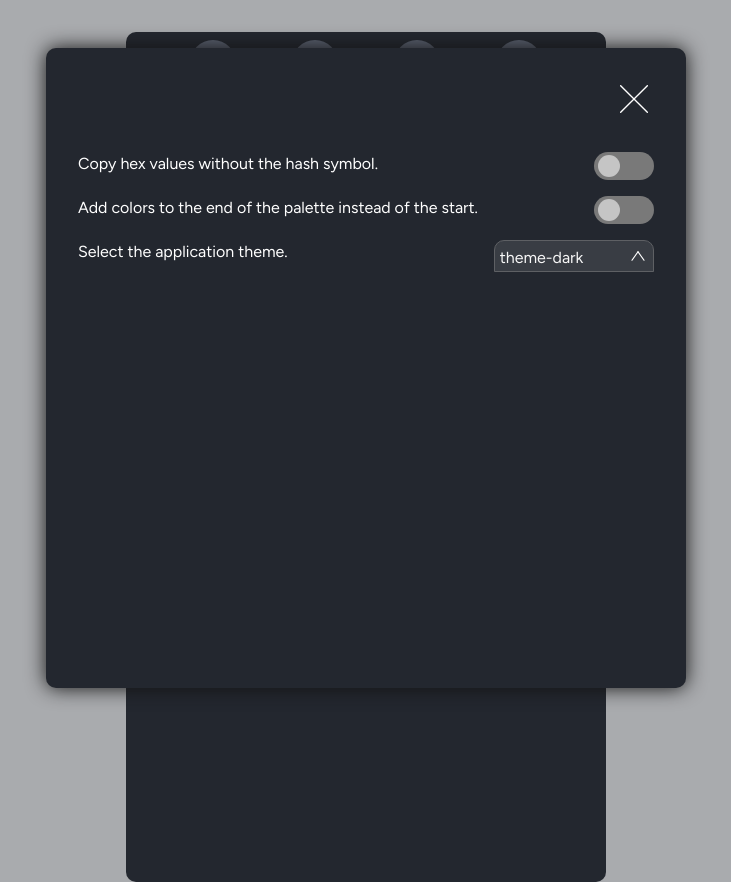
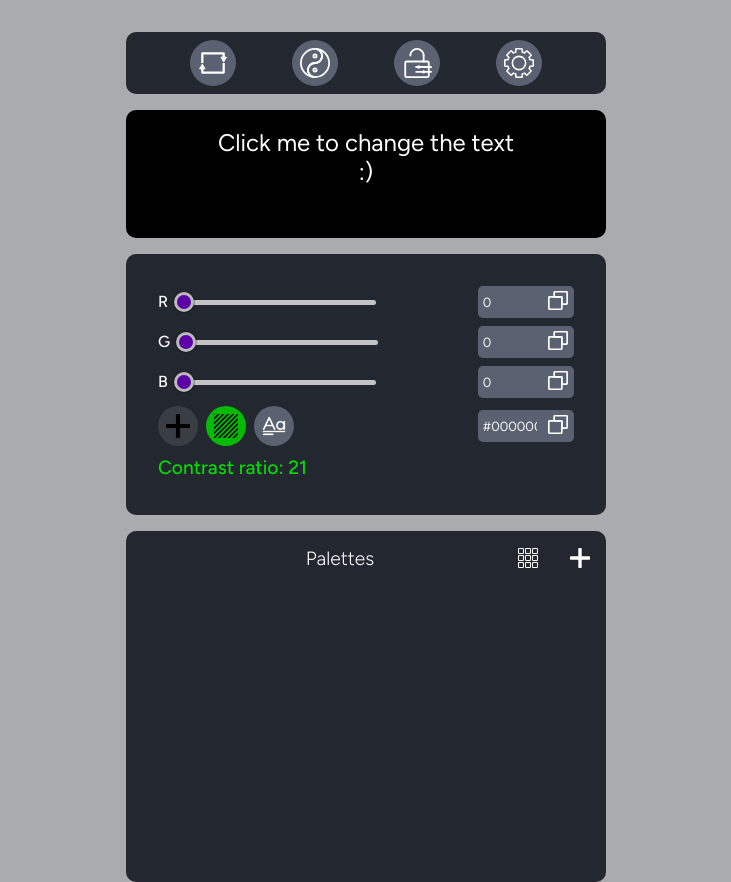
Before and after one commit to andrec2709/colorpicker-react, a React (Vite) app: page / in a window 1280 px wide. Shown: the whole page, without its empty margins (274-1005 px from the left). Built offline with nearby package versions, Linux system fonts and the light colour scheme.

Commit message:
add theme to localStorage

```diff
--- a/src/contexts/SettingsContext.tsx
+++ b/src/contexts/SettingsContext.tsx
@@ -29,7 +29,7 @@ type Props = {
 };
 
 export const SettingsProvider = ({ children }: Props) => {
-    const [isSettingsVisible, setIsSettingsVisible] = useState(true);
+    const [isSettingsVisible, setIsSettingsVisible] = useState(false);
     const [copyHexWithoutHash, setCopyHexWithoutHash] = useState(localStorage.getItem('copy-hex-without-hash') === 'true' ? true : false || false);
     const [addColorToEnd, setAddColorToEnd] = useState(localStorage.getItem('add-color-to-end') === 'true' ? true : false || false);
 
--- a/src/contexts/ThemeContext.tsx
+++ b/src/contexts/ThemeContext.tsx
@@ -1,5 +1,5 @@
 import { createContext, useContext, useEffect, useState } from "react";
-import type { Theme } from "../types/theme";
+import { isTheme, type Theme } from "../types/theme";
 
 type ThemeContextValue = {
     currentTheme: Theme;
@@ -25,11 +25,14 @@ type Props = {
 
 export const ThemeProvider = ({ children }: Props) => {
 
-    const [currentTheme, setCurrentTheme] = useState<Theme>('theme-dark');
+    const lastTheme = localStorage.getItem('theme') || 'theme-dark';
+
+    const [currentTheme, setCurrentTheme] = useState<Theme>(isTheme(lastTheme) ? lastTheme : 'theme-dark');
 
 
     const changeTheme = (newTheme: Theme) => {
         setCurrentTheme(newTheme);
+        localStorage.setItem('theme', newTheme);
         document.documentElement.classList.replace(currentTheme, newTheme);
     };
 
```
